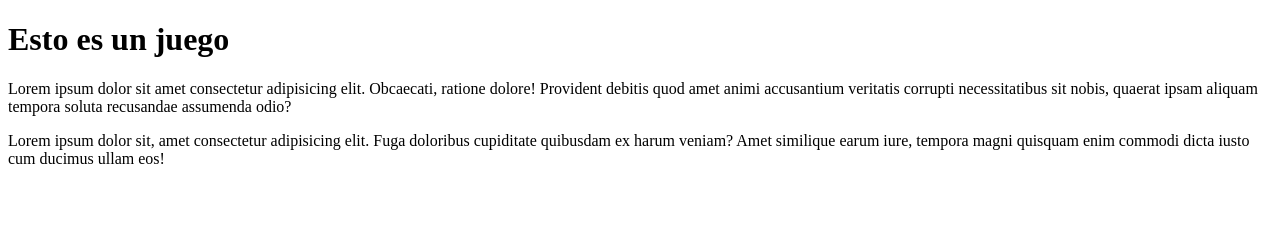
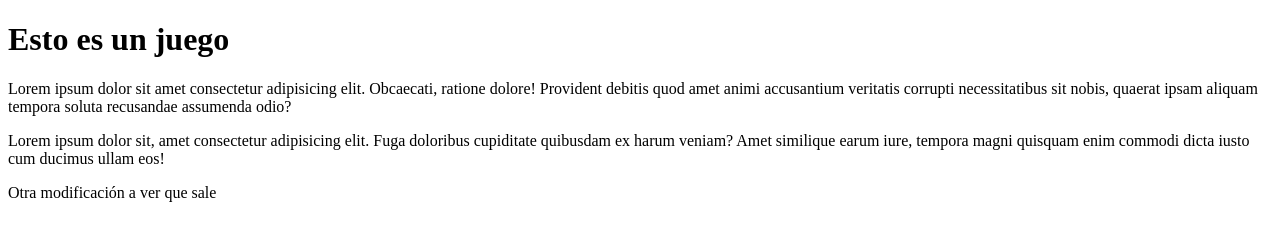
Before and after one commit to jennyjr/Estudio, a plain HTML site: page index.html in a window 1280 px wide. Drawn offline with Linux system fonts and the light colour scheme.

Commit message:
Agregué otro párrafo

```diff
--- a/index.html
+++ b/index.html
@@ -10,6 +10,7 @@
     <p>
         Lorem ipsum dolor sit amet consectetur adipisicing elit. Obcaecati, ratione dolore! Provident debitis quod amet animi accusantium veritatis corrupti necessitatibus sit nobis, quaerat ipsam aliquam tempora soluta recusandae assumenda odio?
         <p>Lorem ipsum dolor sit, amet consectetur adipisicing elit. Fuga doloribus cupiditate quibusdam ex harum veniam? Amet similique earum iure, tempora magni quisquam enim commodi dicta iusto cum ducimus ullam eos!</p>
+        <p>Otra modificación a ver que sale</p>
 
     </p>
 </body>
```
